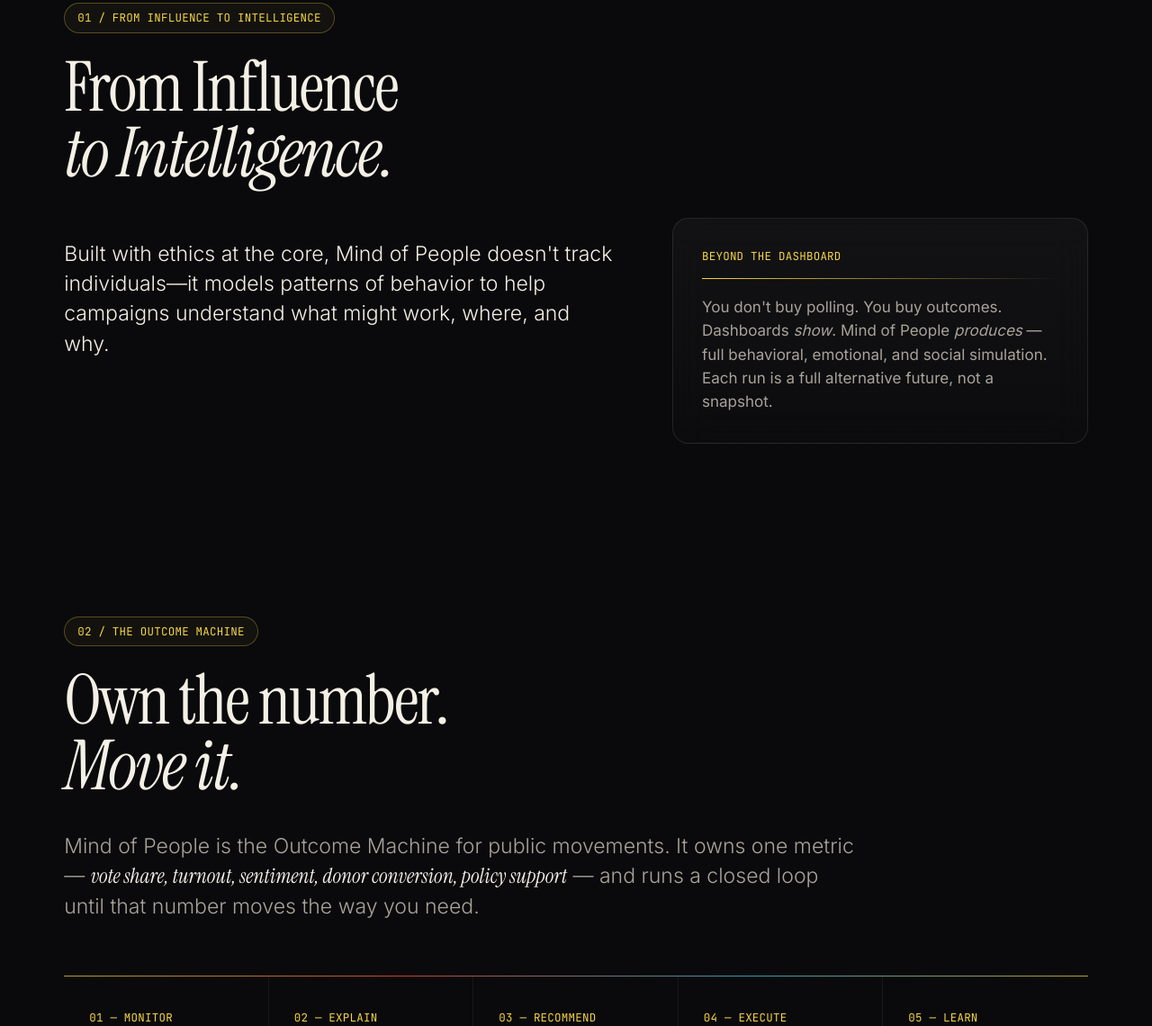
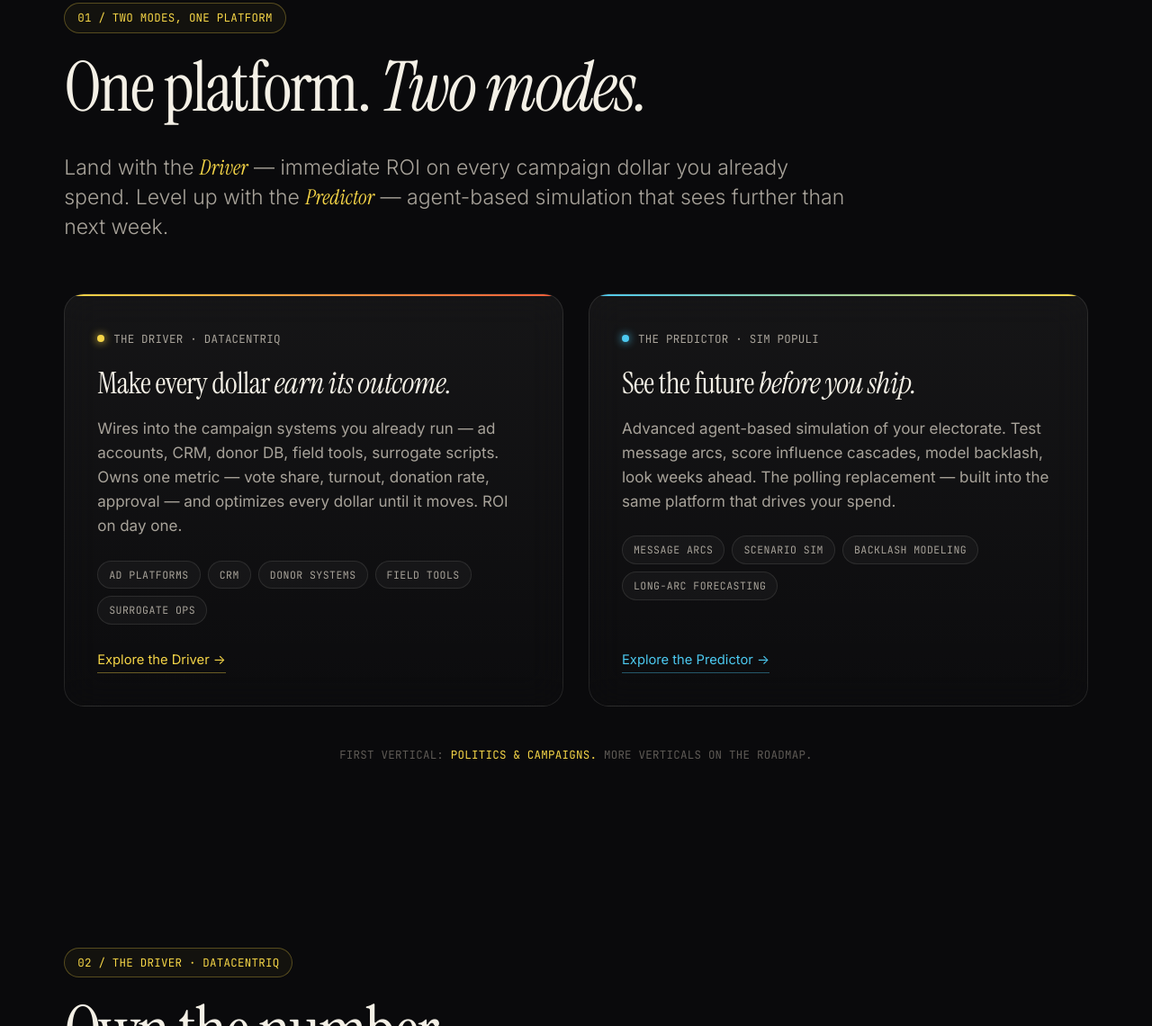
Before and after one commit to amitrathore/mind-of-people-web, a plain HTML site: page index.html in a window 1280 px wide. Shown: the part 1660-2800 px from the top of the page at 90% size. Drawn offline with Linux system fonts and the light colour scheme.

Commit message:
Reposition Driver-first: add Two Modes section, reframe loop as Driver/DatacentrIQ, Sim Populi as Predictor
- Hero now leads with 'Drive the outcome. Move the people.' and 'The
  Outcome Machine for political campaigns'
- New '01 / Two Modes, One Platform' section with side-by-side cards:
  The Driver (DatacentrIQ) and The Predictor (Sim Populi)
- '02 / The Driver \xc2\xb7 DatacentrIQ' renames the Loop section; adds
  a 'Plugs into the stack you already pay for' chip strip
- '03 / The Predictor \xc2\xb7 Sim Populi' reframes the engine section as
  the polling-replacement mode
- Politics & Campaigns marked as first vertical
- Powered footnote: runs on DatacentrIQ (Driver) and Sim Populi (Predictor)
- CTA band updated to 'Ready to drive your first campaign?'
- README + meta tags updated for new positioning

```diff
--- a/index.html
+++ b/index.html
@@ -3,10 +3,10 @@
 <head>
 <meta charset="utf-8" />
 <meta name="viewport" content="width=device-width, initial-scale=1, viewport-fit=cover" />
-<title>Mind of People — Predict Movements. Empower Change.</title>
-<meta name="description" content="A new kind of planning tool for leaders, campaigners, and community organizers. Simulate how ideas, messages, and actions ripple through society." />
-<meta property="og:title" content="Mind of People" />
-<meta property="og:description" content="Predict Movements. Empower Change." />
+<title>Mind of People — The Outcome Machine for Political Campaigns</title>
+<meta name="description" content="One platform, two modes. The Driver (DatacentrIQ) makes every campaign dollar earn its outcome. The Predictor (Sim Populi) sees the future before you ship." />
+<meta property="og:title" content="Mind of People — Drive the outcome. Move the people." />
+<meta property="og:description" content="The Outcome Machine for political campaigns. Wires into your ad accounts, CRM, donor systems, and field tools — and runs a closed loop on every dollar until the number moves." />
 <meta property="og:image" content="assets/images/image02.jpg" />
 <meta name="theme-color" content="#0a0a0a" />
 <link rel="preconnect" href="https://fonts.googleapis.com">
@@ -29,9 +29,9 @@
     <span class="brand-text">Mind of People</span>
   </a>
   <nav class="nav-links">
-    <a href="#intelligence">Intelligence</a>
-    <a href="#loop">The Loop</a>
-    <a href="#engine">Sim Populi</a>
+    <a href="#modes">Two modes</a>
+    <a href="#driver">The Driver</a>
+    <a href="#predictor">The Predictor</a>
     <a href="#compare">vs Polling</a>
     <a href="#ethics">Ethics</a>
   </nav>
@@ -44,74 +44,107 @@
 <section class="hero">
   <div class="hero-meta">
     <span class="dot"></span>
-    <span class="mono">Collective Minds with Mind of People <span class="sun">🌞</span></span>
+    <span class="mono">Mind of People · Outcome Machines for Movements <span class="sun">🌞</span></span>
   </div>
 
   <h1 class="display">
-    Predict <em>Movements.</em><br/>
-    Empower <em>Change.</em>
+    Drive the <em>outcome.</em><br/>
+    Move the <em>people.</em>
   </h1>
 
   <p class="hero-tagline">
-    The <span class="serif-italic">Outcome Machine</span> for public movements.
+    The <span class="serif-italic">Outcome Machine</span> for political campaigns.
   </p>
 
   <p class="lede">
-    Mind of People is a new kind of planning tool for leaders, campaigners,
-    and community organizers. Instead of just asking what people think today,
-    it simulates how ideas, messages, and actions might ripple through society tomorrow.
+    Mind of People plugs into the ad accounts, CRM, donor platforms, field
+    tools, and surrogate playbooks you already pay for — and runs a closed
+    loop on every dollar you spend until the number you own moves the way
+    you need.
   </p>
 
   <div class="hero-cta">
-    <a href="mailto:hello@mindofpeople.com" class="btn btn-primary">Reach out to get started</a>
-    <a href="#intelligence" class="btn btn-ghost">See how it works ↓</a>
+    <a href="mailto:hello@mindofpeople.com?subject=Driver%20demo" class="btn btn-primary">Book a driver demo</a>
+    <a href="#modes" class="btn btn-ghost">See how it works ↓</a>
   </div>
 
   <div class="hero-image">
-    <img src="assets/images/image02.jpg" alt="Mind of People — collective intelligence visualization" loading="eager"/>
-    <div class="hero-image-tag mono">SIM&nbsp;POPULI&nbsp;/&nbsp;v1</div>
+    <img src="assets/images/image02.jpg" alt="Mind of People — Outcome Machine for political campaigns" loading="eager"/>
+    <div class="hero-image-tag mono">OUTCOME&nbsp;MACHINE&nbsp;·&nbsp;v1</div>
   </div>
 
   <p class="powered mono">
-    Mind of People is powered by Sim Populi, an advanced AI. Use responsibly.
+    Mind of People runs on DatacentrIQ (Driver) and Sim Populi (Predictor). Use responsibly.
   </p>
 </section>
 
-<!-- INTELLIGENCE -->
-<section id="intelligence" class="section">
-  <div class="kicker mono">01 / From Influence to Intelligence</div>
+<!-- TWO MODES -->
+<section id="modes" class="section modes-section">
+  <div class="kicker mono">01 / Two Modes, One Platform</div>
   <h2 class="h-display">
-    From Influence <br/><span class="serif-italic">to Intelligence.</span>
+    One platform. <span class="serif-italic">Two modes.</span>
   </h2>
-  <div class="two-col">
-    <p class="big-body">
-      Built with ethics at the core, Mind of People doesn't track
-      individuals—it models patterns of behavior to help campaigns understand
-      what might work, where, and why.
-    </p>
-    <div class="card">
-      <div class="card-label mono">Beyond the Dashboard</div>
-      <div class="card-divider"></div>
+  <p class="big-body modes-lede">
+    Land with the <span class="serif-italic">Driver</span> — immediate ROI on
+    every campaign dollar you already spend. Level up with the
+    <span class="serif-italic">Predictor</span> — agent-based simulation that
+    sees further than next week.
+  </p>
+
+  <div class="modes">
+    <article class="mode-card mode-driver">
+      <div class="mode-tag mono"><span class="mode-pip"></span>The Driver · DatacentrIQ</div>
+      <h3 class="mode-title">Make every dollar <span class="serif-italic">earn its outcome.</span></h3>
       <p>
-        You don't buy polling. You buy outcomes. Dashboards <em>show</em>.
-        Mind of People <em>produces</em> — full behavioral, emotional, and social
-        simulation. Each run is a full alternative future, not a snapshot.
+        Wires into the campaign systems you already run — ad accounts, CRM,
+        donor DB, field tools, surrogate scripts. Owns one metric — vote
+        share, turnout, donation rate, approval — and optimizes every dollar
+        until it moves. ROI on day one.
       </p>
-    </div>
+      <ul class="mode-pills mono">
+        <li>Ad platforms</li>
+        <li>CRM</li>
+        <li>Donor systems</li>
+        <li>Field tools</li>
+        <li>Surrogate ops</li>
+      </ul>
+      <a href="#driver" class="mode-link">Explore the Driver →</a>
+    </article>
+
+    <article class="mode-card mode-predictor">
+      <div class="mode-tag mono"><span class="mode-pip pip-pred"></span>The Predictor · Sim Populi</div>
+      <h3 class="mode-title">See the future <span class="serif-italic">before you ship.</span></h3>
+      <p>
+        Advanced agent-based simulation of your electorate. Test message arcs,
+        score influence cascades, model backlash, look weeks ahead. The polling
+        replacement — built into the same platform that drives your spend.
+      </p>
+      <ul class="mode-pills mono">
+        <li>Message arcs</li>
+        <li>Scenario sim</li>
+        <li>Backlash modeling</li>
+        <li>Long-arc forecasting</li>
+      </ul>
+      <a href="#predictor" class="mode-link">Explore the Predictor →</a>
+    </article>
   </div>
+
+  <p class="modes-foot mono">
+    First vertical: <span class="accent">Politics &amp; Campaigns.</span>
+    More verticals on the roadmap.
+  </p>
 </section>
 
-<!-- THE LOOP / OUTCOME MACHINE -->
-<section id="loop" class="section loop-section">
-  <div class="kicker mono">02 / The Outcome Machine</div>
+<!-- THE DRIVER -->
+<section id="driver" class="section loop-section">
+  <div class="kicker mono">02 / The Driver · DatacentrIQ</div>
   <h2 class="h-display">
-    Own the number. <br/><span class="serif-italic">Move it.</span>
+    Own the number. <br/><span class="serif-italic">Drive it.</span>
   </h2>
   <p class="big-body loop-lede">
-    Mind of People is the Outcome Machine for public movements. It owns one
-    metric — <span class="serif-italic">vote share, turnout, sentiment, donor
-    conversion, policy support</span> — and runs a closed loop until that number
-    moves the way you need.
+    The Driver runs a closed loop on every campaign dollar —
+    <span class="serif-italic">monitoring, explaining, recommending, executing,
+    and learning</span> — until the number you own moves the way you need.
   </p>
 
   <ol class="loop">
@@ -141,20 +174,33 @@
       <p>Realized lift feeds back into Sim Populi. The model recalibrates. Your next run starts smarter.</p>
     </li>
   </ol>
+
+  <div class="plugs-into">
+    <div class="plugs-label mono">Plugs into the stack you already pay for</div>
+    <ul class="plugs-chips mono">
+      <li>Ad platforms</li>
+      <li>CRM</li>
+      <li>Donor systems</li>
+      <li>Field tools</li>
+      <li>Surrogate ops</li>
+      <li>+ your sources</li>
+    </ul>
+  </div>
 </section>
 
-<!-- SIM POPULI ENGINE -->
-<section id="engine" class="section engine-section">
+<!-- THE PREDICTOR · SIM POPULI -->
+<section id="predictor" class="section engine-section">
   <div class="engine-grid">
     <div class="engine-copy">
-      <div class="kicker mono">03 / The Sim Populi Engine</div>
+      <div class="kicker mono">03 / The Predictor · Sim Populi</div>
       <h2 class="h-display">
         A living twin <br/><span class="serif-italic">of the people you move.</span>
       </h2>
       <p class="big-body">
-        Sim Populi is the engine that powers Mind of People — a living,
-        agent-based digital twin of the constituency, electorate, market, or
-        movement you're trying to move.
+        Sim Populi powers the Predictor mode — a living, agent-based digital
+        twin of the constituency, electorate, or movement you're trying to
+        move. The polling replacement for campaigns who need to see further
+        than next week.
       </p>
       <p class="big-body accent">
         Built from aggregated, anonymized, publicly available data. Never PII.
@@ -304,14 +350,14 @@
   <div class="cta-body">
     <div class="tags">
       <span>🌐</span>
+      <span>Driver</span>
+      <span>·</span>
+      <span>Predictor</span>
+      <span>·</span>
       <span>Ethical</span>
-      <span>·</span>
-      <span>Predictive</span>
-      <span>·</span>
-      <span>Strategic</span>
     </div>
-    <h2 class="h-display">Ready to run your <span class="serif-italic">first simulation?</span></h2>
-    <a href="mailto:hello@mindofpeople.com" class="btn btn-primary big">Reach out to get started →</a>
+    <h2 class="h-display">Ready to drive your <span class="serif-italic">first campaign?</span></h2>
+    <a href="mailto:hello@mindofpeople.com?subject=Driver%20demo" class="btn btn-primary big">Reach out to get started →</a>
   </div>
 </section>
 
--- a/styles.css
+++ b/styles.css
@@ -210,6 +210,84 @@
 .card-divider { height: 1px; background: linear-gradient(90deg, var(--accent), transparent); margin-bottom: 18px; }
 .card p { margin: 0; color: var(--ink-dim); }
 
+/* ---------- Two Modes ---------- */
+.modes-lede { max-width: 880px; margin: 0 0 56px; color: var(--ink-dim); }
+.modes-lede .serif-italic { color: var(--accent); }
+
+.modes {
+  display: grid;
+  grid-template-columns: 1fr 1fr;
+  gap: 28px;
+}
+@media (max-width: 880px) { .modes { grid-template-columns: 1fr; } }
+
+.mode-card {
+  position: relative;
+  padding: 40px 36px 36px;
+  border-radius: 22px;
+  border: 1px solid rgba(244,240,230,0.1);
+  background: linear-gradient(180deg, rgba(244,240,230,0.05), rgba(244,240,230,0.01));
+  backdrop-filter: blur(20px);
+  display: flex; flex-direction: column;
+  transition: transform 0.3s, border-color 0.3s, box-shadow 0.3s;
+  overflow: hidden;
+}
+.mode-card::before {
+  content: ""; position: absolute; top: 0; left: 0; right: 0; height: 2px;
+}
+.mode-driver::before { background: linear-gradient(90deg, var(--accent), var(--accent-2)); }
+.mode-predictor::before { background: linear-gradient(90deg, var(--accent-3), var(--accent)); }
+.mode-card:hover { transform: translateY(-4px); border-color: rgba(245,213,71,0.3); box-shadow: 0 20px 60px rgba(0,0,0,0.4); }
+
+.mode-tag {
+  display: inline-flex; align-items: center; gap: 10px;
+  color: var(--ink-dim); margin-bottom: 22px;
+  font-size: 0.78rem;
+}
+.mode-pip { width: 8px; height: 8px; border-radius: 50%; background: var(--accent); box-shadow: 0 0 10px var(--accent); }
+.mode-pip.pip-pred { background: var(--accent-3); box-shadow: 0 0 10px var(--accent-3); }
+
+.mode-title {
+  font-family: var(--serif); font-weight: 400;
+  font-size: clamp(1.7rem, 2.6vw, 2.3rem);
+  line-height: 1.1; letter-spacing: -0.015em;
+  margin: 0 0 18px; color: var(--ink);
+}
+.mode-card > p {
+  color: var(--ink-dim); margin: 0 0 24px; line-height: 1.6;
+}
+
+.mode-pills {
+  list-style: none; padding: 0; margin: 0 0 28px;
+  display: flex; flex-wrap: wrap; gap: 8px;
+}
+.mode-pills li {
+  padding: 6px 12px;
+  border-radius: 999px;
+  border: 1px solid rgba(244,240,230,0.1);
+  background: rgba(244,240,230,0.03);
+  font-size: 0.72rem; color: var(--ink-dim);
+  letter-spacing: 0.04em;
+}
+.mode-link {
+  margin-top: auto;
+  align-self: flex-start;
+  color: var(--accent);
+  font-size: 0.92rem;
+  padding-bottom: 2px;
+  border-bottom: 1px solid rgba(245,213,71,0.4);
+  transition: border-color 0.2s, color 0.2s;
+}
+.mode-predictor .mode-link { color: var(--accent-3); border-bottom-color: rgba(76,201,240,0.4); }
+.mode-link:hover { border-color: currentColor; }
+
+.modes-foot {
+  margin-top: 44px;
+  color: var(--ink-faint);
+  text-align: center;
+}
+.modes-foot .accent { color: var(--accent); }
+
 /* ---------- The Loop / Outcome Machine ---------- */
 .loop-lede { max-width: 880px; margin: 0 0 60px; color: var(--ink-dim); }
 .loop-lede .serif-italic { color: var(--ink); }
@@ -253,6 +331,33 @@
 @media (max-width: 620px) {
   .loop { grid-template-columns: 1fr; }
   .loop-step { border-right: none; }
+}
+
+/* ---------- Plugs into strip ---------- */
+.plugs-into {
+  margin-top: 48px;
+  padding: 28px 32px;
+  border-radius: 16px;
+  border: 1px dashed rgba(244,240,230,0.15);
+  background: rgba(244,240,230,0.02);
+  display: flex; align-items: center; justify-content: space-between;
+  gap: 24px; flex-wrap: wrap;
+}
+.plugs-label { color: var(--ink-dim); font-size: 0.72rem; }
+.plugs-chips { list-style: none; padding: 0; margin: 0; display: flex; gap: 8px; flex-wrap: wrap; }
+.plugs-chips li {
+  padding: 7px 14px;
+  border-radius: 999px;
+  background: rgba(245,213,71,0.07);
+  border: 1px solid rgba(245,213,71,0.18);
+  color: var(--ink);
+  font-size: 0.72rem;
+  letter-spacing: 0.04em;
+}
+.plugs-chips li:last-child {
+  background: transparent;
+  border-style: dashed;
+  color: var(--ink-faint);
 }
 
 /* ---------- Sim Populi engine ---------- */
```
Also changed, not shown: 1 other file.
